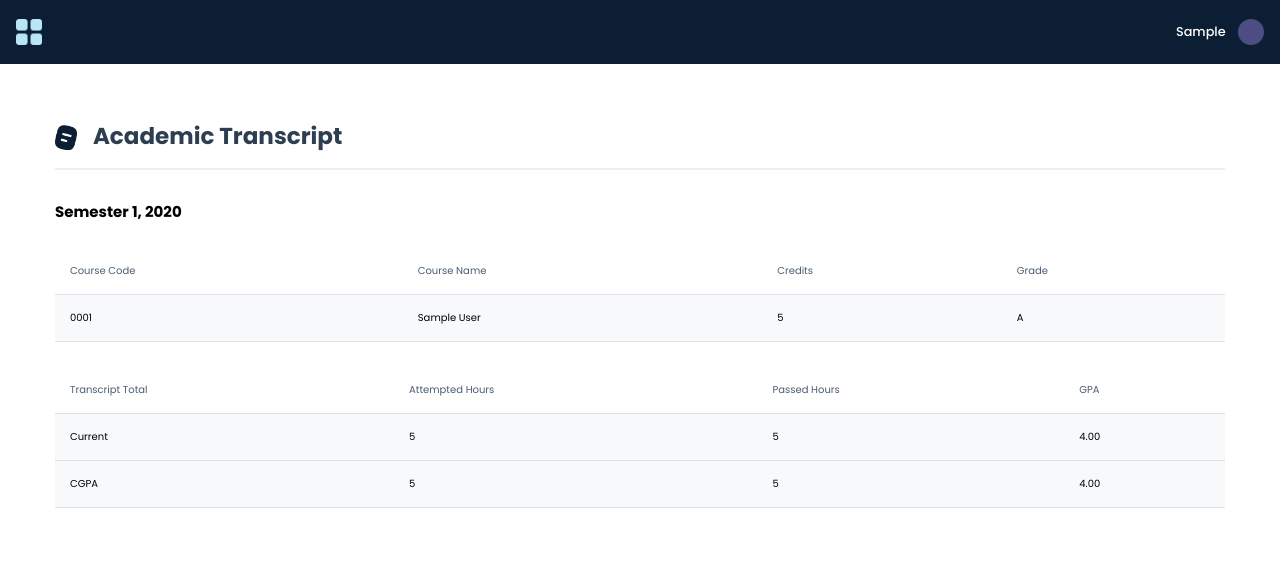
After one commit to 0yousif/SSB-Clone, a Django app: page /transcript/ in a window 1280 px wide. The commit adds this page. Shown: the top 587 px of the page. Run offline with Django 5.2, Linux system fonts and the light colour scheme; a user stored in the database is signed in; tables that the repository leaves empty hold one stand-in row (values such as "Sample post").

Commit message:
created the student transcript

```diff
--- a/SSB/adminstrator/models.py
+++ b/SSB/adminstrator/models.py
@@ -262,16 +262,24 @@ class Admissions(models.Model):
         return f"{self.CPR} - admission"
 
 GRADE_CHOICES = (
-    ('A', 'A'),
-    ('B', 'B'),
-    ('C', 'C'),
-    ('D', 'D'),
-    ('F', 'F'),
+    ('A', 4.0),
+    ('B', 3.0),
+    ('C', 2.0),
+    ('D', 1.0),
+    ('F', 0.0),
 )
+
 
 class Grades(models.Model):
     grade_id = models.AutoField(primary_key=True,null=False)
     grade = models.CharField(max_length=1, choices=GRADE_CHOICES)
-    registration_id = models.ForeignKey(Student_registration, on_delete=models.CASCADE)
+    registration = models.ForeignKey(Student_registration, on_delete=models.CASCADE)
     def __str__(this):
         return f"{this.grade_id} - {this.grade}"
+
+
+class Transcript(models.Model):
+    student = models.OneToOneField(Profile, on_delete=models.CASCADE, primary_key=True)
+
+    def __str__(self):
+        return f"Transcript for {self.student.user.username}"
--- a/SSB/faculty/views.py
+++ b/SSB/faculty/views.py
@@ -1,6 +1,6 @@
 from django.shortcuts import render, redirect
 from django.contrib.auth.decorators import login_required
-from adminstrator.models import Profile, Attendance, Student_registration, Section, Semester, Grades
+from adminstrator.models import Profile, Attendance, Student_registration, Section, Semester, Grades, Transcript
 from django.utils import timezone
 
 @login_required
--- /dev/null
+++ b/SSB/student/templates/transcript.html
@@ -0,0 +1,72 @@
+{% extends 'base.html' %}
+{% load static %}
+{% block content %}
+
+<div class="tutor-sections-body">
+  <div class="tutor-sections-page">
+    <h1 class="section-header poppins-medium">
+      <img class="icon" src="{% static 'icons/registration1.png' %}" alt="" />
+      <strong>Academic Transcript</strong>
+    </h1>
+
+    {% if semester_data %}
+    {% for semester in semester_data %}
+    <div class="semester-container">
+      <h2>Semester {{ semester.id }}, {{ semester.year }}</h2>
+      {% if semester.grades %}
+      <table class="sections-table">
+        <thead>
+          <tr>
+            <th>Course Code</th>
+            <th>Course Name</th>
+            <th>Credits</th>
+            <th>Grade</th>
+          </tr>
+        </thead>
+        <tbody>
+          {% for grade in semester.grades %}
+          <tr>
+            <td>{{ grade.registration.crn.course.department.department_code }}{{ grade.registration.crn.course.code }}
+            </td>
+            <td>{{ grade.registration.crn.course.name }}</td>
+            <td>{{ grade.registration.crn.course.credit_hours }}</td>
+            <td>{{ grade.grade }}</td>
+          </tr>
+          {% endfor %}
+        </tbody>
+      </table>
+
+      <table class="sections-table">
+        <thead>
+          <tr>
+            <th>Transcript Total</th>
+            <th>Attempted Hours</th>
+            <th>Passed Hours</th>
+            <th>GPA</th>
+        </thead>
+        <tbody>
+          <tr>
+            <td>Current</td>
+
+            <td>{{ semester.total_attempted_credits }}</td>
+            <td>{{ semester.total_passed_credits }}</td>
+            <td>{{ semester.gpa|floatformat:2 }}</td>
+          </tr>
+          <tr>
+            <td>CGPA</td>
+            <td> {{ overall_attempted_credits }}</td>
+            <td> {{ overall_passed_credits }}</td>
+            <td>{{ overall_gpa|floatformat:2 }}</td>
+          </tr>
+        </tbody>
+      </table>
+      {% else %}
+      <p class="no-sections">No grades recorded for this semester.</p>
+      {% endif %}
+    </div>
+    {% endfor %}
+    {% else %}
+    <p class="no-sections">No grades found for this student.</p>
+    {% endif %}
+
+    {%endblock%}
--- a/SSB/student/urls.py
+++ b/SSB/student/urls.py
@@ -13,7 +13,8 @@ urlpatterns = [
     path('registration/section/<int:section_id>/remove/<int:user_id>', views.section_deregister, name="section_deregister"),
     path('week_at_glance/',views.week_at_glance, name='week_at_glance'),
     path('enrolle_courses/',views.enrolle_courses, name='enrolle_courses'),
-    path('apply/', views.admissionCreate.as_view(), name='admission')
+    path('apply/', views.admissionCreate.as_view(), name='admission'),
     path('attendance/', views.student_attendance, name='attendance_report'),
+    path('transcript/', views.transcript, name='transcript'),
 
 ]
--- a/SSB/student/views.py
+++ b/SSB/student/views.py
@@ -1,7 +1,7 @@
 from django.shortcuts import render, redirect
 from django.contrib.auth.decorators import login_required
 
-from adminstrator.models import Profile, Section, Course, Departments, Semester, Location, Time, Section_schedules,Student_registration,Configurations, Attendance
+from adminstrator.models import Profile, Section, Course, Departments, Semester, Location, Time, Section_schedules,Student_registration,Configurations, Attendance, Transcript, Grades, GRADE_CHOICES
 import datetime
 from django.http import HttpResponse
 from django.views.generic.edit import CreateView
@@ -10,6 +10,7 @@ from django.contrib import messages
 
 
 from adminstrator.models import Admissions
+
 
 
 def home(request):
@@ -177,3 +178,80 @@ def student_attendance(request):
             })
 
         return render(request, 'student_attendance.html', {'attendance_data':attendance_data})
+
+
+#FORMULA
+#TGPA =	Total of Semester Grade Points (sum of all GPV x sum of all Course Credits attempted) / Total of all Course Credits for the Semester
+
+# Cumulative CGPA =	Total of all Grade Points (sum of all GPV x sum of all Course Credits) / Total of All Course Credits of all Semesters
+
+
+@login_required
+def transcript(request):
+    grade_dict = dict(GRADE_CHOICES)
+
+    grades = Grades.objects.filter(
+        registration__student=request.user
+    ).select_related(
+        'registration__crn__semester',
+        'registration__crn__course',
+        'registration__crn__course__department',
+        'registration'
+    ).order_by('-registration__crn__semester__semester_id')
+
+    semesters = {}
+    for grade in grades:
+        semester_id = grade.registration.crn.semester.semester_id
+        course_credits = grade.registration.crn.course.credit_hours
+        registration_year = grade.registration.registered_date.year
+
+        if semester_id not in semesters:
+            semesters[semester_id] = {
+                'id': semester_id,
+                'year': registration_year,
+                'grades': [],
+                'total_grade_points': 0,
+                'total_attempted_credits': 0,
+                'total_passed_credits': 0,
+                'gpa': 0
+            }
+
+        grade_point = grade_dict.get(grade.grade, 0)
+        gpv = grade_point * course_credits
+
+        semesters[semester_id]['grades'].append(grade)
+        semesters[semester_id]['total_grade_points'] += gpv
+        semesters[semester_id]['total_attempted_credits'] += course_credits
+
+        if grade.grade != 'F':
+            semesters[semester_id]['total_passed_credits'] += course_credits
+
+    semester_data = []
+    cumulative_grade_points = 0
+    overall_attempted_credits = 0
+    overall_passed_credits = 0
+
+    for semester_id, data in sorted(semesters.items(), reverse=True):
+        semester_gpa = data['total_grade_points'] / data['total_attempted_credits'] if data['total_attempted_credits'] > 0 else 0
+
+        semester_data.append({
+            'id': data['id'],
+            'year': data['year'],
+            'grades': data['grades'],
+            'gpa': semester_gpa,
+            'total_attempted_credits': data['total_attempted_credits'],
+            'total_passed_credits': data['total_passed_credits']
+        })
+
+        cumulative_grade_points += data['total_grade_points']
+        overall_attempted_credits += data['total_attempted_credits']
+        overall_passed_credits += data['total_passed_credits']
+
+    overall_gpa = cumulative_grade_points / overall_attempted_credits if overall_attempted_credits > 0 else 0
+
+    return render(request, 'transcript.html', {
+        'semester_data': semester_data,
+        'overall_gpa': overall_gpa,
+        'overall_attempted_credits': overall_attempted_credits,
+        'overall_passed_credits': overall_passed_credits
+    })
```
Also changed, not shown: SSB/student/static/css/style.css (+4 -3 lines).
